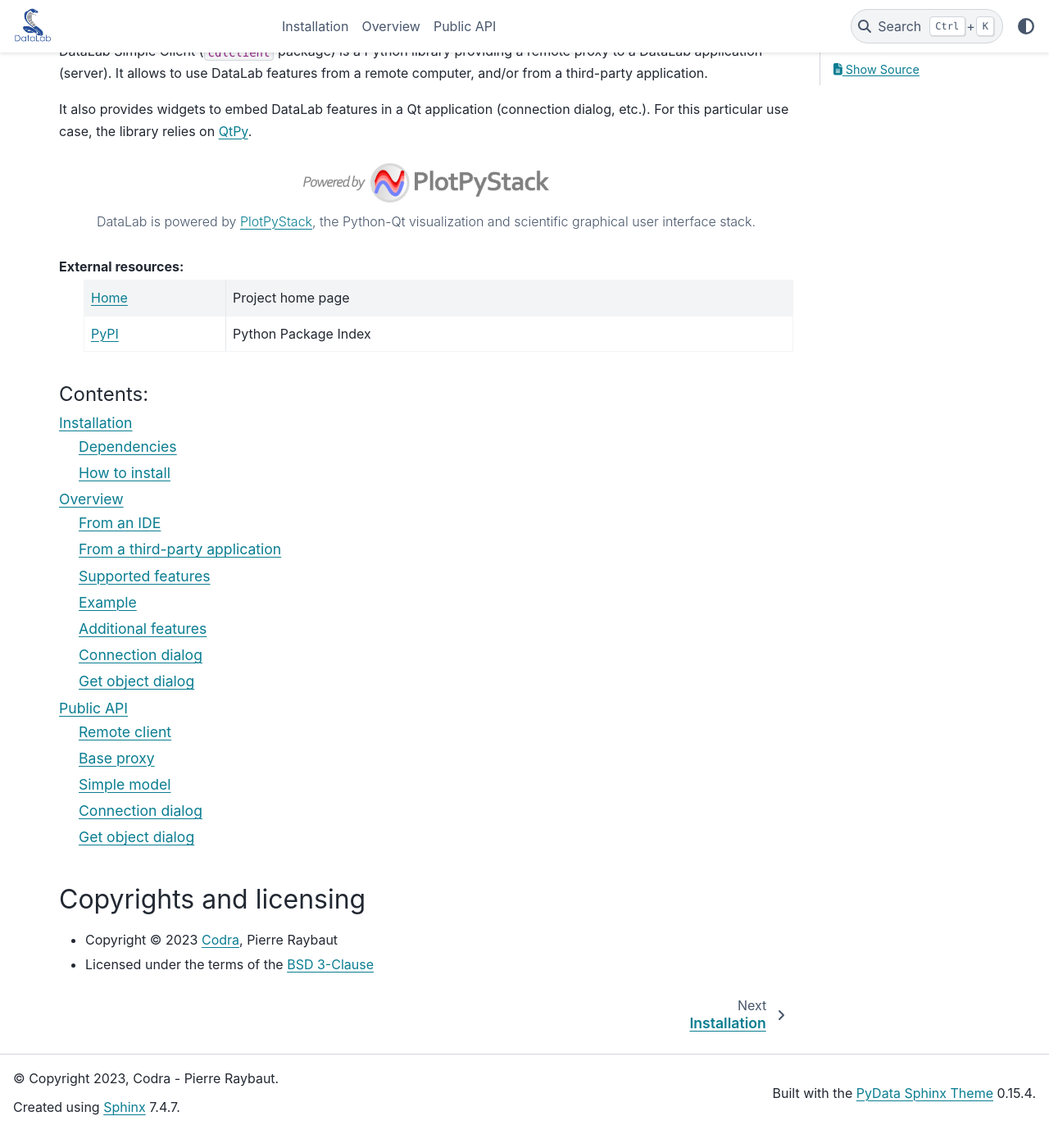
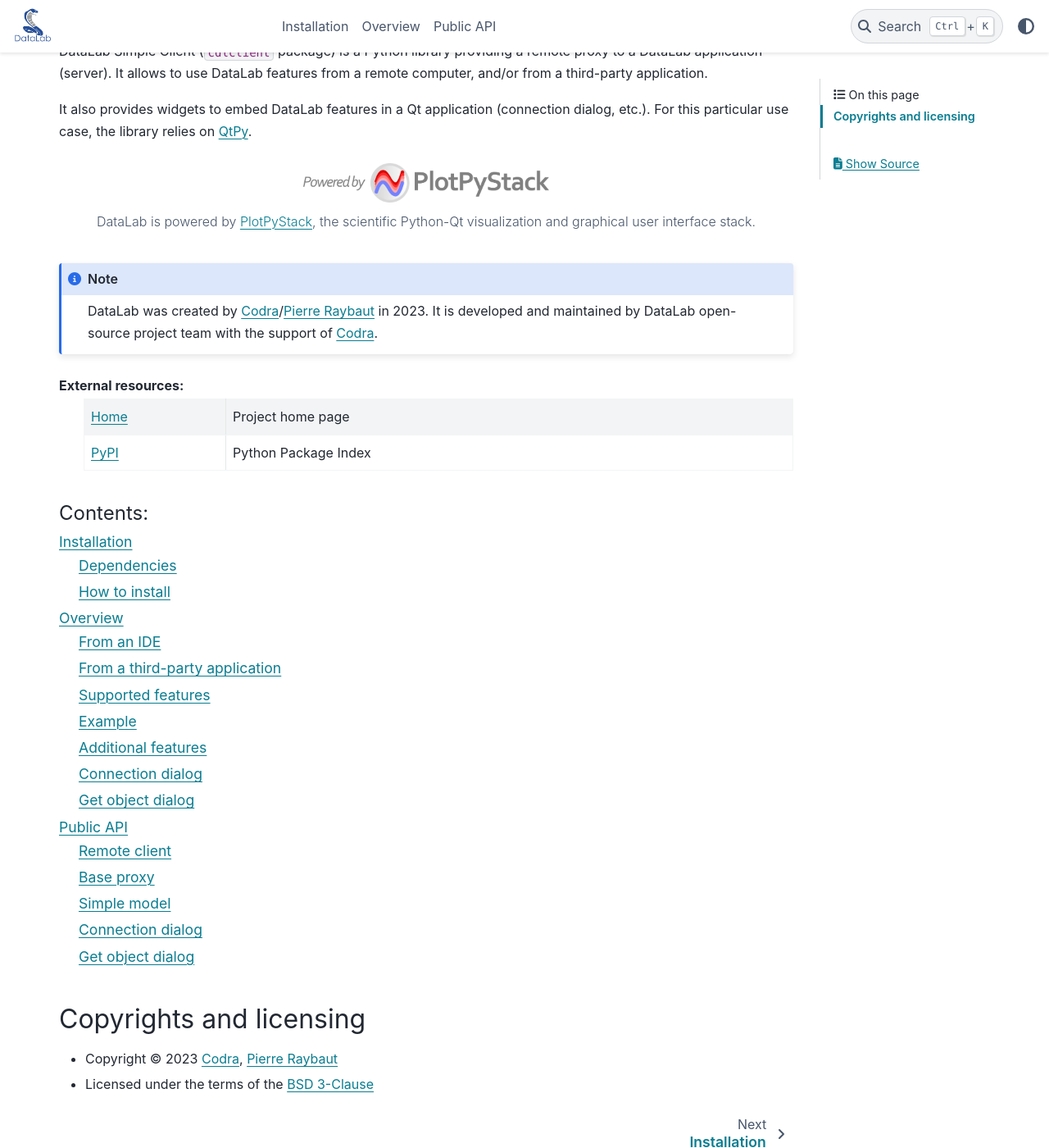
Before and after one commit to Codra-Ingenierie-Informatique/DataLab_Client, a Sphinx documentation site: the page built from doc/index.rst, in a window 1280 px wide and 1400 px high, scrolled down 260 px. Shown: the whole window at 82% size. Built offline with Sphinx 7.4.7 and the PyData theme 0.15.4, drawn with Linux system fonts in a browser that asks for light colours; before the commit the page ends 1639 px from its top, so only the background shows below that.

```diff
--- a/doc/index.rst
+++ b/doc/index.rst
@@ -22,7 +22,11 @@ on `QtPy`_.
     :width: 300 px
 
     DataLab is powered by `PlotPyStack <https://github.com/PlotPyStack>`_,
-    the Python-Qt visualization and scientific graphical user interface stack.
+    the scientific Python-Qt visualization and graphical user interface stack.
+
+.. note:: DataLab was created by `Codra`_/`Pierre Raybaut`_ in 2023. It is
+          developed and maintained by DataLab open-source project team with
+          the support of `Codra`_.
 
 External resources:
     .. list-table::
@@ -44,7 +48,7 @@ External resources:
 Copyrights and licensing
 ------------------------
 
-- Copyright © 2023 `Codra`_, Pierre Raybaut
+- Copyright © 2023 `Codra`_, `Pierre Raybaut`_
 - Licensed under the terms of the `BSD 3-Clause`_
 
 .. _PlotPyStack: https://github.com/PlotPyStack
@@ -56,3 +60,4 @@ Copyrights and licensing
 .. _Documentation: https://cdlapp.readthedocs.io/
 .. _Codra: https://codra.net/
 .. _BSD 3-Clause: https://github.com/Codra-Ingenierie-Informatique/DataLabSimpleClient/blob/master/LICENSE
+.. _Pierre Raybaut: https://github.com/PierreRaybaut/
```
Also changed, not shown: README.md (+1 -1 lines), doc/_static/DataLab-Frontpage.png.
